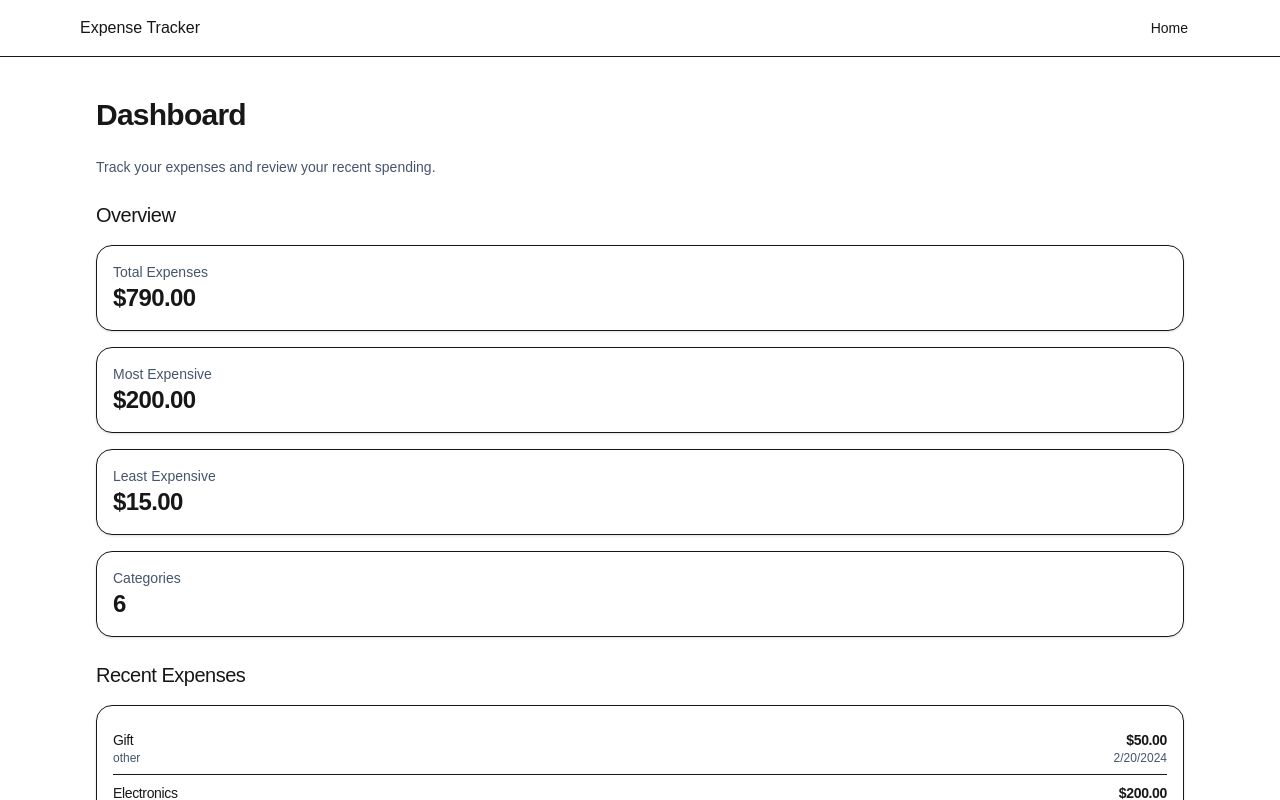
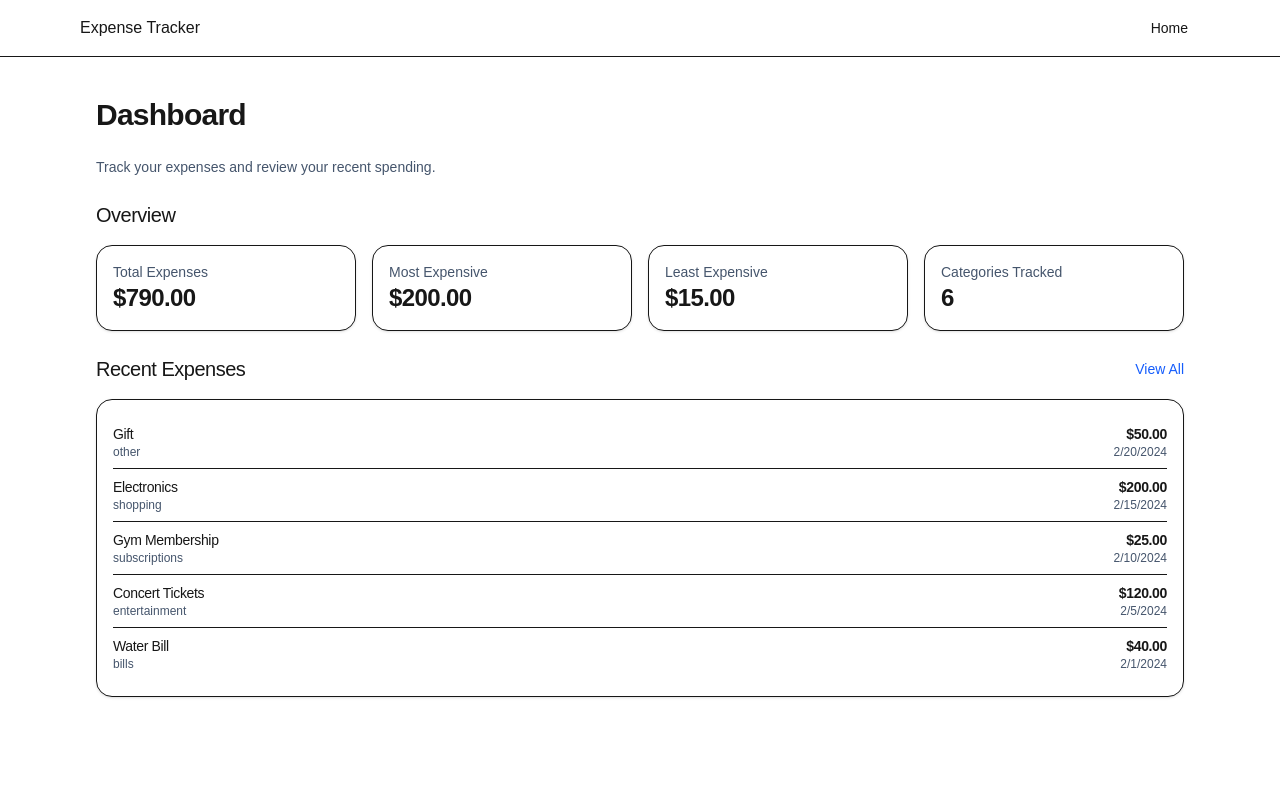
Before and after one commit to 4m4terasu/Expense-tracker, a Next.js app: page / in a window 1280 px wide. Shown: the top 800 px of the page. Built offline with nearby package versions, Linux system fonts and the light colour scheme.

Commit message:
new component & view all expenses page

```diff
--- /dev/null
+++ b/src/app/expenses/page.tsx
@@ -0,0 +1,23 @@
+import { expenses } from "../lib/expenses/expense-data";
+import { ExpenseListItem } from "@/components/expenses/ExpenseListItem";
+import Link from "next/link";
+export default function ExpensesPage() {
+    return (
+        <div className="p-4 flex flex-col gap-6">
+            <div className="flex items-center justify-between">
+                <h1 className="text-3xl font-semibold tracking-tight">All Expenses</h1>
+                <Link href="/" className="text-sm text-blue-600 hover:underline">Back to Dashboard</Link>
+            </div>
+            <p className="text-sm text-slate-600">Review all your recorded expenses and manage your spending.</p>
+            <div className="rounded-2xl bg-white border shadow-sm p-4">
+                {expenses.length === 0 ? (
+                    <p className="text-sm text-slate-600">No expenses recorded yet.</p>
+                ) : (
+                    expenses.map((expense) => (
+                        <ExpenseListItem key={expense.id} expense={expense} />
+                    ))
+                )}
+            </div>
+        </div>
+    );
+}
--- a/src/app/lib/expenses/expense-data.ts
+++ b/src/app/lib/expenses/expense-data.ts
@@ -1,16 +1,16 @@
 import type { Expense } from "../../../app/types/expense";
 
 export const expenses: Expense[] = [
-    {id : "1", title: "Groceries", amount: 50, category: "food", createdAt: new Date("2024-01-01"), note: "Weekly groceries"},
-    {id : "2", title: "Electricity Bill", amount: 100, category: "bills", createdAt: new Date("2024-01-05")},
-    {id : "3", title: "Movie Tickets", amount: 30, category: "entertainment", createdAt: new Date("2024-01-10"), note: "Weekend movie night"},
-    {id : "4", title: "Netflix Subscription", amount: 15, category: "subscriptions", createdAt: new Date("2024-01-15")},
-    {id : "5", title: "Clothing", amount: 80, category: "shopping", createdAt: new Date("2024-01-20"), note: "New jacket"},
-    {id : "6", title: "Miscellaneous", amount: 20, category: "other", createdAt: new Date("2024-01-25"), note: "Random expenses"},
-    {id : "7", title: "Dining Out", amount: 60, category: "food", createdAt: new Date("2024-01-30"), note: "Dinner with friends"},
-    {id : "8", title: "Water Bill", amount: 40, category: "bills", createdAt: new Date("2024-02-01")},
-    {id : "9", title: "Concert Tickets", amount: 120, category: "entertainment", createdAt: new Date("2024-02-05"), note: "Live concert"},
-    {id : "10", title: "Gym Membership", amount: 25, category: "subscriptions", createdAt: new Date("2024-02-10")},
-    {id : "11", title: "Electronics", amount: 200, category: "shopping", createdAt: new Date("2024-02-15"), note: "New headphones"},
-    {id : "12", title: "Gift", amount: 50, category: "other", createdAt: new Date("2024-02-20"), note: "Birthday gift"}
+    {id : "1", label: "Groceries", amount: 50, category: "food", createdAt: new Date("2024-01-01"), note: "Weekly groceries"},
+    {id : "2", label: "Electricity Bill", amount: 100, category: "bills", createdAt: new Date("2024-01-05")},
+    {id : "3", label: "Movie Tickets", amount: 30, category: "entertainment", createdAt: new Date("2024-01-10"), note: "Weekend movie night"},
+    {id : "4", label: "Netflix Subscription", amount: 15, category: "subscriptions", createdAt: new Date("2024-01-15")},
+    {id : "5", label: "Clothing", amount: 80, category: "shopping", createdAt: new Date("2024-01-20"), note: "New jacket"},
+    {id : "6", label: "Miscellaneous", amount: 20, category: "other", createdAt: new Date("2024-01-25"), note: "Random expenses"},
+    {id : "7", label: "Dining Out", amount: 60, category: "food", createdAt: new Date("2024-01-30"), note: "Dinner with friends"},
+    {id : "8", label: "Water Bill", amount: 40, category: "bills", createdAt: new Date("2024-02-01")},
+    {id : "9", label: "Concert Tickets", amount: 120, category: "entertainment", createdAt: new Date("2024-02-05"), note: "Live concert"},
+    {id : "10", label: "Gym Membership", amount: 25, category: "subscriptions", createdAt: new Date("2024-02-10")},
+    {id : "11", label: "Electronics", amount: 200, category: "shopping", createdAt: new Date("2024-02-15"), note: "New headphones"},
+    {id : "12", label: "Gift", amount: 50, category: "other", createdAt: new Date("2024-02-20"), note: "Birthday gift"}
 ]
--- a/src/app/page.tsx
+++ b/src/app/page.tsx
@@ -1,6 +1,8 @@
 import { calculateTotalExpenses, getCategoryTotals, getMostExpensiveExpense, getLeastExpensiveExpense, sortExpensesByDate } from "./lib/expenses/expense-utils";
 import { expenses } from "./lib/expenses/expense-data";
 import { ExpenseListItem } from "../components/expenses/ExpenseListItem";
+import { SummaryCard } from "../components/dashboard/SummaryCard";
+import Link from "next/link";
 
 export default function Home() {
 const totalExpenses = calculateTotalExpenses(expenses);
@@ -16,33 +18,29 @@ const recentExpenses = sortExpensesByDate(expenses, false).slice(0, 5);
       <section className="flex flex-col gap-4">
 
         <h2 className="text-xl font-medium tracking-tight">Overview</h2>
-        <div className="grid gap-4">
-          <div className="rounded-2xl bg-white border shadow-sm p-4">
-            <p className="text-sm text-slate-600">Total Expenses</p>
-            <p className="text-2xl font-semibold tracking-tight">${totalExpenses.toFixed(2)}</p>
-          </div>
-          <div className="rounded-2xl bg-white border shadow-sm p-4">
-            <p className="text-sm text-slate-600">Most Expensive</p>
-            <p className="text-2xl font-semibold tracking-tight">{mostExpensive !== null ? `$${mostExpensive.amount.toFixed(2)}` : "-"}</p>
-          </div>
-          <div className="rounded-2xl bg-white border shadow-sm p-4">
-            <p className="text-sm text-slate-600">Least Expensive</p>
-            <p className="text-2xl font-semibold tracking-tight">{leastExpensive !== null ? `$${leastExpensive.amount.toFixed(2)}` : "-"}</p>
-          </div>
-          <div className="rounded-2xl bg-white border shadow-sm p-4">
-            <p className="text-sm text-slate-600">Categories</p>
-            <p className="text-2xl font-semibold tracking-tight">{categoryCount}</p>
-          </div>
+
+        <div className="grid gap-4 md:grid-cols-2 lg:grid-cols-4">
+          <SummaryCard label="Total Expenses" value={`$${totalExpenses.toFixed(2)}`} />
+          <SummaryCard label="Most Expensive" value={mostExpensive ? `$${mostExpensive.amount.toFixed(2)}` : "N/A"} />
+          <SummaryCard label="Least Expensive" value={leastExpensive ? `$${leastExpensive.amount.toFixed(2)}` : "N/A"} />
+          <SummaryCard label="Categories Tracked" value={`${categoryCount}`} />
         </div>
 
       </section>
 
       <section>
+        <div className="flex items-center justify-between mb-4">
         <h2 className="text-xl font-medium tracking-tight">Recent Expenses</h2>
+        <Link href="/expenses" className="text-sm text-blue-600 hover:underline">View All</Link>
+        </div>
           <div className="mt-4 rounded-2xl bg-white border shadow-sm p-4">
-            {recentExpenses.map((expense) => (
-                <ExpenseListItem key={expense.id} expense={expense} />
-              ))}
+            {recentExpenses.length === 0 ? (
+                <p className="text-sm text-slate-600">No expenses recorded yet.</p>
+            ) : (
+                recentExpenses.map((expense) => (
+                    <ExpenseListItem key={expense.id} expense={expense} />
+                ))
+            )}
           </div>
       </section>
     </div>
--- a/src/app/types/expense.ts
+++ b/src/app/types/expense.ts
@@ -2,7 +2,7 @@ export type ExpenseCategory = "food" | "bills" | "entertainment" | "subscription
 
 export type Expense = {
     id : string;
-    title : string;
+    label : string;
     amount : number;
     category: ExpenseCategory;
     createdAt: Date;
@@ -10,7 +10,7 @@ export type Expense = {
 }
 
 type NewExpenseInput = {
-    title : string;
+    label : string;
     amount : number;
     category: ExpenseCategory;
     note? : string;
--- /dev/null
+++ b/src/components/dashboard/SummaryCard.tsx
@@ -0,0 +1,8 @@
+export const SummaryCard = ({ label, value }: { label: string; value: string }) => {
+    return (
+        <div className="rounded-2xl bg-white border shadow-sm p-4">
+            <p className="text-sm text-slate-600">{label}</p>
+            <p className="text-2xl font-semibold tracking-tight">{value}</p>
+        </div>
+    );
+}
--- a/src/components/expenses/ExpenseListItem.tsx
+++ b/src/components/expenses/ExpenseListItem.tsx
@@ -4,7 +4,7 @@ export const ExpenseListItem = ({ expense }: { expense: Expense }) => {
     return (
         <div className="flex justify-between py-2 border-b last:border-b-0">
             <div>
-                <p className="text-sm font-medium tracking-tight">{expense.title}</p>
+                <p className="text-sm font-medium tracking-tight">{expense.label}</p>
                 <p className="text-xs text-slate-600">{expense.category}</p>
             </div>
             <div className="flex flex-col text-right">
```
